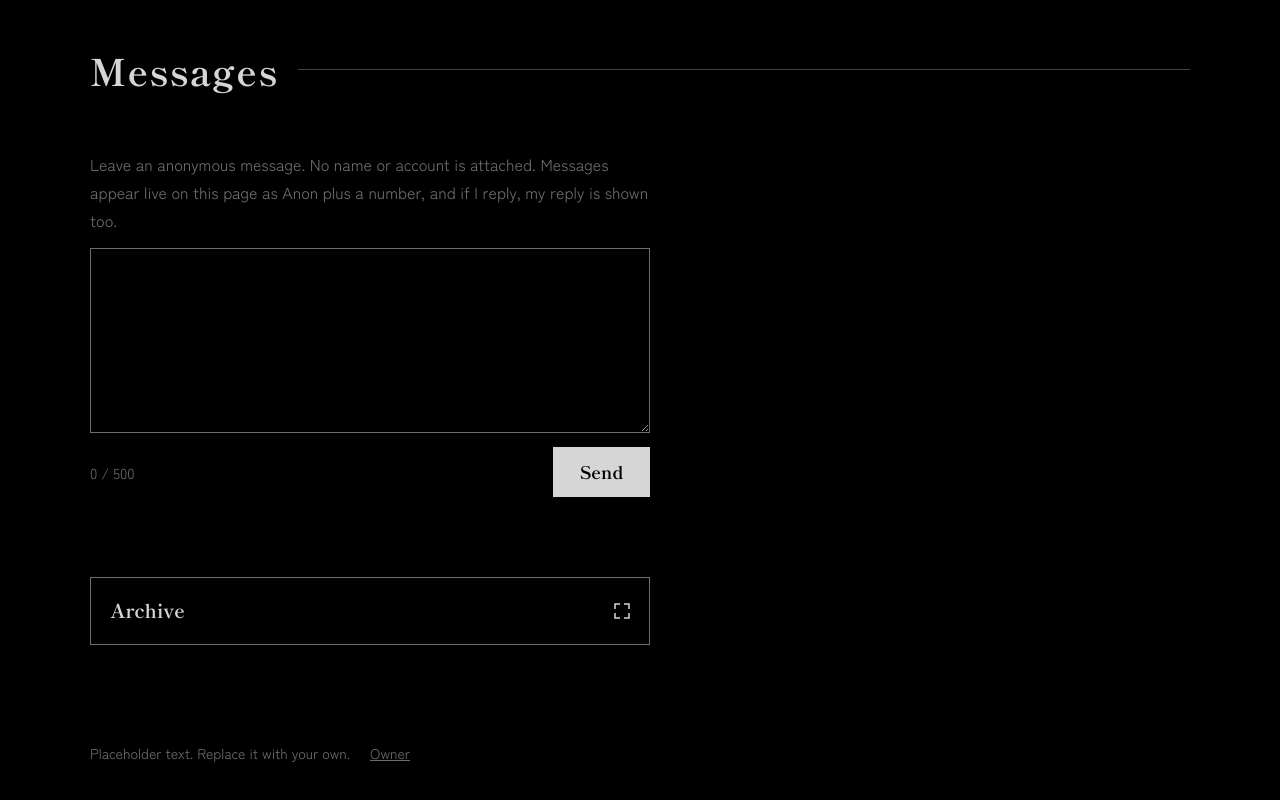
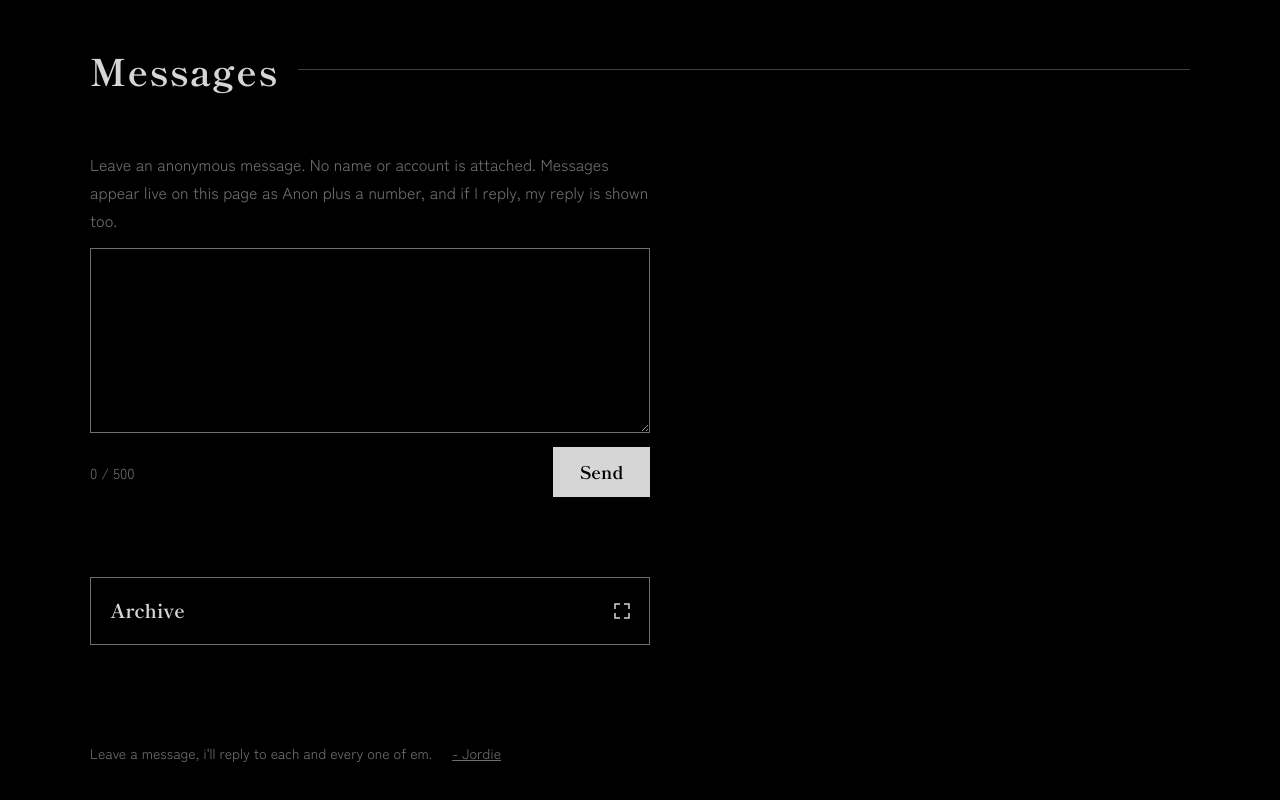
Before and after one commit to nehil-ist/Black-Star, a plain HTML site: page index.html in a window 1280 px wide. Shown: the part 1120-1920 px from the top of the page. Drawn offline with Linux system fonts and the light colour scheme; no server answers.

Commit message:
Update index.html

```diff
--- a/index.html
+++ b/index.html
@@ -481,8 +481,8 @@
 </main>
 
 <footer>
-  <span>Placeholder text. Replace it with your own.</span>
-  <button class="owner-link" id="ownerBtn" type="button">Owner</button>
+  <span>Leave a message, i'll reply to each and every one of em.</span>
+  <button class="owner-link" id="ownerBtn" type="button">- Jordie</button>
   <form class="owner-form" id="ownerForm" hidden>
     <input type="email" id="ownerEmail" placeholder="Email" autocomplete="username" required>
     <input type="password" id="ownerPass" placeholder="Password" autocomplete="current-password" required>
```
